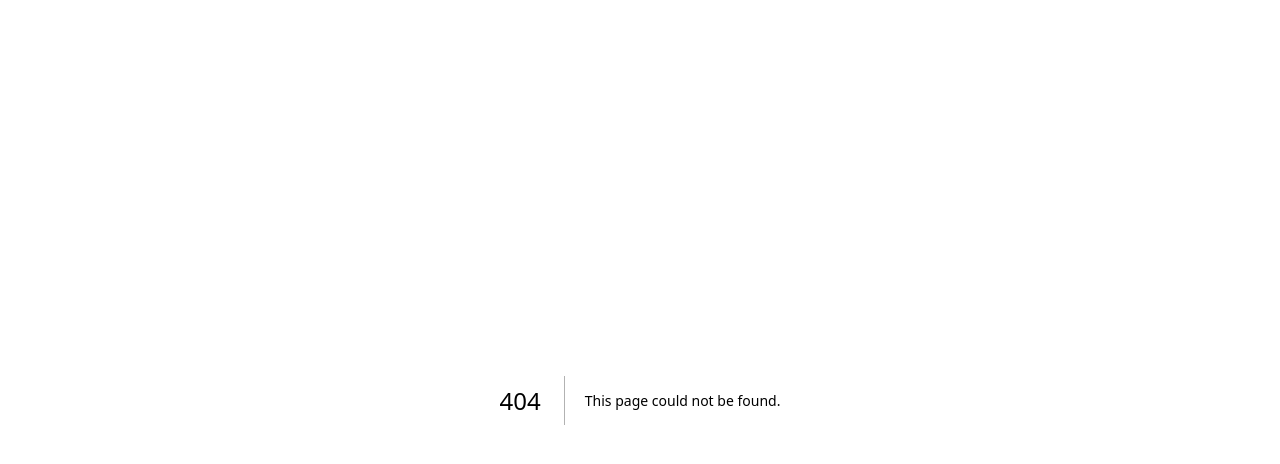
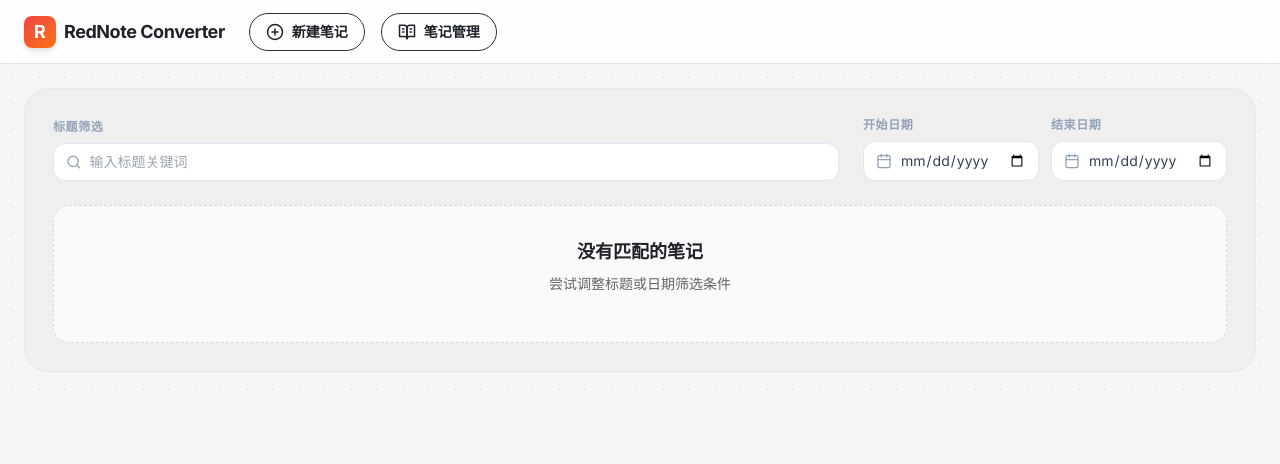
Before and after one commit to ShaunZh/rednote_markdown_converter, a Next.js app: page /notes in a window 1280 px wide. Before the commit this address had no page. Shown: the top 464 px of the page. Built offline with nearby package versions, Linux system fonts and the light colour scheme.

Commit message:
feat: add notes page and site header component

```diff
--- /dev/null
+++ b/app/notes/page.tsx
@@ -0,0 +1,144 @@
+'use client';
+
+import Link from 'next/link';
+import { useEffect, useMemo, useState } from 'react';
+import { Search, Calendar } from 'lucide-react';
+import { getRecentEdits, type RecentEditItem } from '../../lib/draftStorage';
+import { SiteHeader } from '../../components/SiteHeader';
+
+function formatDateTime(iso: string): string {
+  const d = new Date(iso);
+  if (Number.isNaN(d.getTime())) return '--';
+  const pad = (n: number) => String(n).padStart(2, '0');
+  return `${d.getFullYear()}-${pad(d.getMonth() + 1)}-${pad(d.getDate())} ${pad(d.getHours())}:${pad(d.getMinutes())}`;
+}
+
+function toDateInputValue(iso: string): string {
+  const d = new Date(iso);
+  if (Number.isNaN(d.getTime())) return '';
+  const pad = (n: number) => String(n).padStart(2, '0');
+  return `${d.getFullYear()}-${pad(d.getMonth() + 1)}-${pad(d.getDate())}`;
+}
+
+function dateOnlyValue(iso: string): number {
+  const d = new Date(iso);
+  if (Number.isNaN(d.getTime())) return 0;
+  const local = new Date(d.getFullYear(), d.getMonth(), d.getDate());
+  return local.getTime();
+}
+
+export default function NotesPage() {
+  const [notes, setNotes] = useState<RecentEditItem[]>([]);
+  const [query, setQuery] = useState('');
+  const [startDate, setStartDate] = useState('');
+  const [endDate, setEndDate] = useState('');
+
+  useEffect(() => {
+    setNotes(getRecentEdits());
+  }, []);
+
+  const filtered = useMemo(() => {
+    const q = query.trim().toLowerCase();
+    const start = startDate ? new Date(startDate).getTime() : null;
+    const end = endDate ? new Date(endDate).getTime() : null;
+
+    return notes
+      .slice()
+      .sort((a, b) => new Date(b.updatedAt).getTime() - new Date(a.updatedAt).getTime())
+      .filter((item) => {
+        if (q) {
+          const hay = `${item.title} ${item.subtitle}`.toLowerCase();
+          if (!hay.includes(q)) return false;
+        }
+        const t = dateOnlyValue(item.updatedAt);
+        if (start !== null && t < start) return false;
+        if (end !== null && t > end) return false;
+        return true;
+      });
+  }, [notes, query, startDate, endDate]);
+
+  return (
+    <main className="min-h-screen bg-[#f6f6f6] text-[#1f2329]">
+      <SiteHeader />
+
+      <div className="bg-[radial-gradient(#e7e7e7_1px,transparent_1px)] [background-size:26px_26px]">
+        <div className="w-full px-6 py-6">
+          <section className="rounded-3xl border border-[#e8e8e8] bg-[#efefef] p-6 md:p-7">
+            <div className="flex flex-col md:flex-row md:items-end gap-4 md:gap-6 mb-6">
+              <div className="flex-1">
+                <label className="block text-xs font-bold text-slate-400 uppercase tracking-wider mb-2">标题筛选</label>
+                <div className="flex items-center gap-2 rounded-xl border border-slate-200 bg-white px-3 py-2">
+                  <Search size={16} className="text-slate-400" />
+                  <input
+                    type="text"
+                    value={query}
+                    onChange={(e) => setQuery(e.target.value)}
+                    placeholder="输入标题关键词"
+                    className="w-full text-sm outline-none text-slate-700"
+                  />
+                </div>
+              </div>
+
+              <div className="flex items-center gap-3">
+                <div>
+                  <label className="block text-xs font-bold text-slate-400 uppercase tracking-wider mb-2">开始日期</label>
+                  <div className="flex items-center gap-2 rounded-xl border border-slate-200 bg-white px-3 py-2">
+                    <Calendar size={16} className="text-slate-400" />
+                    <input
+                      type="date"
+                      value={startDate}
+                      onChange={(e) => setStartDate(e.target.value)}
+                      className="text-sm outline-none text-slate-700"
+                    />
+                  </div>
+                </div>
+                <div>
+                  <label className="block text-xs font-bold text-slate-400 uppercase tracking-wider mb-2">结束日期</label>
+                  <div className="flex items-center gap-2 rounded-xl border border-slate-200 bg-white px-3 py-2">
+                    <Calendar size={16} className="text-slate-400" />
+                    <input
+                      type="date"
+                      value={endDate}
+                      onChange={(e) => setEndDate(e.target.value)}
+                      className="text-sm outline-none text-slate-700"
+                    />
+                  </div>
+                </div>
+              </div>
+            </div>
+
+            {filtered.length === 0 ? (
+              <div className="rounded-2xl border border-dashed border-[#d8d8d8] bg-white/70 p-8 text-center">
+                <p className="text-lg font-semibold mb-2">没有匹配的笔记</p>
+                <p className="text-sm text-[#666] mb-4">尝试调整标题或日期筛选条件</p>
+              </div>
+            ) : (
+              <div className="grid grid-cols-1 gap-4">
+                {filtered.map((item) => (
+                  <article key={item.id} className="rounded-2xl border border-[#e6e6e6] bg-white p-4 flex flex-col md:flex-row md:items-center md:justify-between gap-3">
+                    <div className="min-w-0">
+                      <h2 className="text-base font-semibold text-[#1a1a1a] truncate">{item.title || '未命名'}</h2>
+                      {item.subtitle && (
+                        <p className="text-xs text-slate-500 truncate">{item.subtitle}</p>
+                      )}
+                      <p className="text-xs text-slate-400 mt-1">更新于 {formatDateTime(item.updatedAt)}</p>
+                    </div>
+                    <div className="flex items-center gap-3">
+                      <span className="text-xs text-slate-500">{item.pageCount}页</span>
+                      <Link
+                        href={`/draft?id=${encodeURIComponent(item.id)}`}
+                        className="inline-flex items-center gap-2 rounded-full bg-black text-white px-3 py-2 text-xs font-semibold hover:bg-[#1d1d1d]"
+                      >
+                        打开编辑
+                      </Link>
+                    </div>
+                  </article>
+                ))}
+              </div>
+            )}
+          </section>
+        </div>
+      </div>
+    </main>
+  );
+}
--- /dev/null
+++ b/components/SiteHeader.tsx
@@ -0,0 +1,34 @@
+'use client';
+
+import Link from 'next/link';
+import { BookOpenText, PlusCircle } from 'lucide-react';
+
+export function SiteHeader() {
+  return (
+    <header className="h-16 border-b border-[#e7e7e7] bg-white/90 backdrop-blur">
+      <div className="h-full w-full px-6 flex items-center gap-4">
+        <div className="flex items-center gap-2 mr-2">
+          <div className="w-8 h-8 bg-gradient-to-br from-red-500 to-orange-500 rounded-lg flex items-center justify-center text-white font-bold text-lg shadow-md">
+            R
+          </div>
+          <span className="text-lg font-bold tracking-tight">RedNote Converter</span>
+        </div>
+
+        <Link
+          href="/draft"
+          className="inline-flex items-center gap-2 px-4 py-2 rounded-full border border-[#2f2f2f] text-sm font-semibold hover:bg-[#f4f4f4]"
+        >
+          <PlusCircle size={18} />
+          新建笔记
+        </Link>
+        <Link
+          href="/notes"
+          className="inline-flex items-center gap-2 px-4 py-2 rounded-full border border-[#2f2f2f] text-sm font-semibold hover:bg-[#f4f4f4]"
+        >
+          <BookOpenText size={18} />
+          笔记管理
+        </Link>
+      </div>
+    </header>
+  );
+}
```
